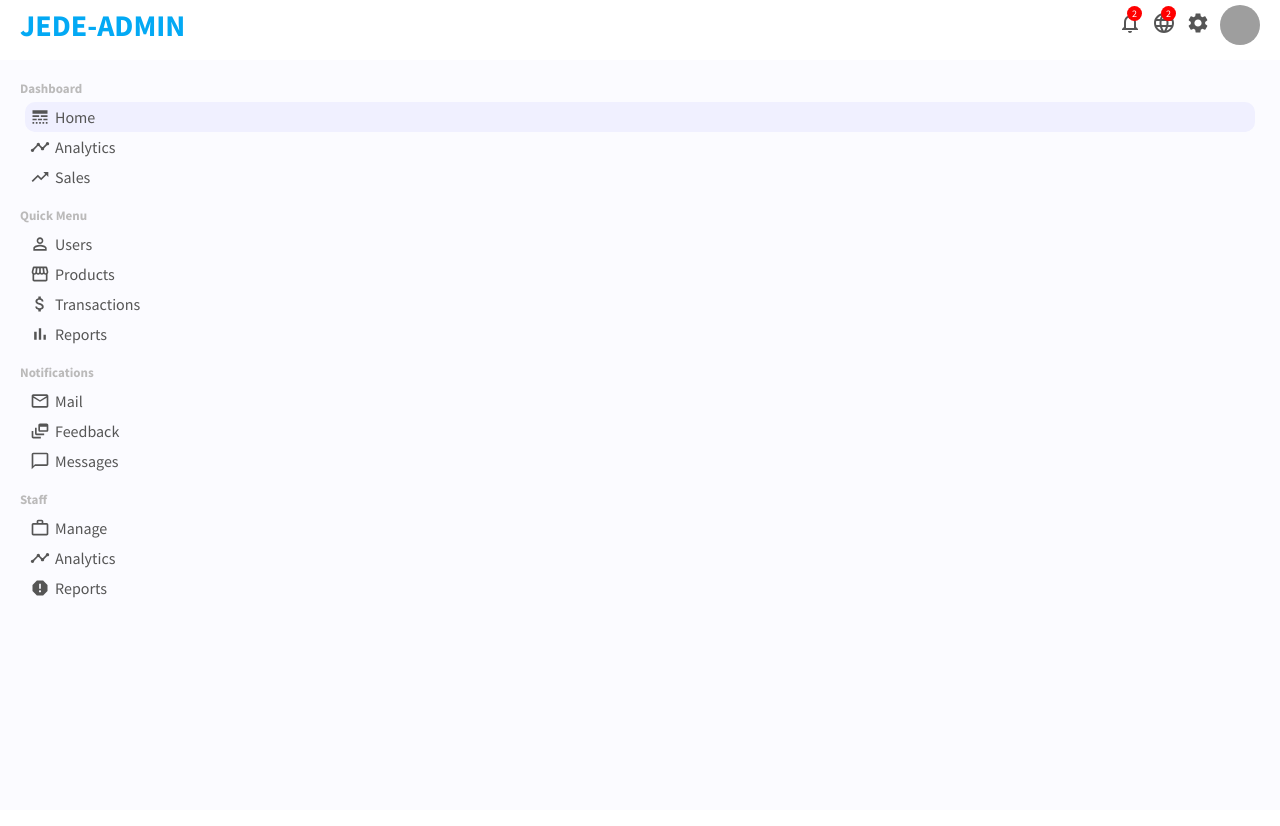
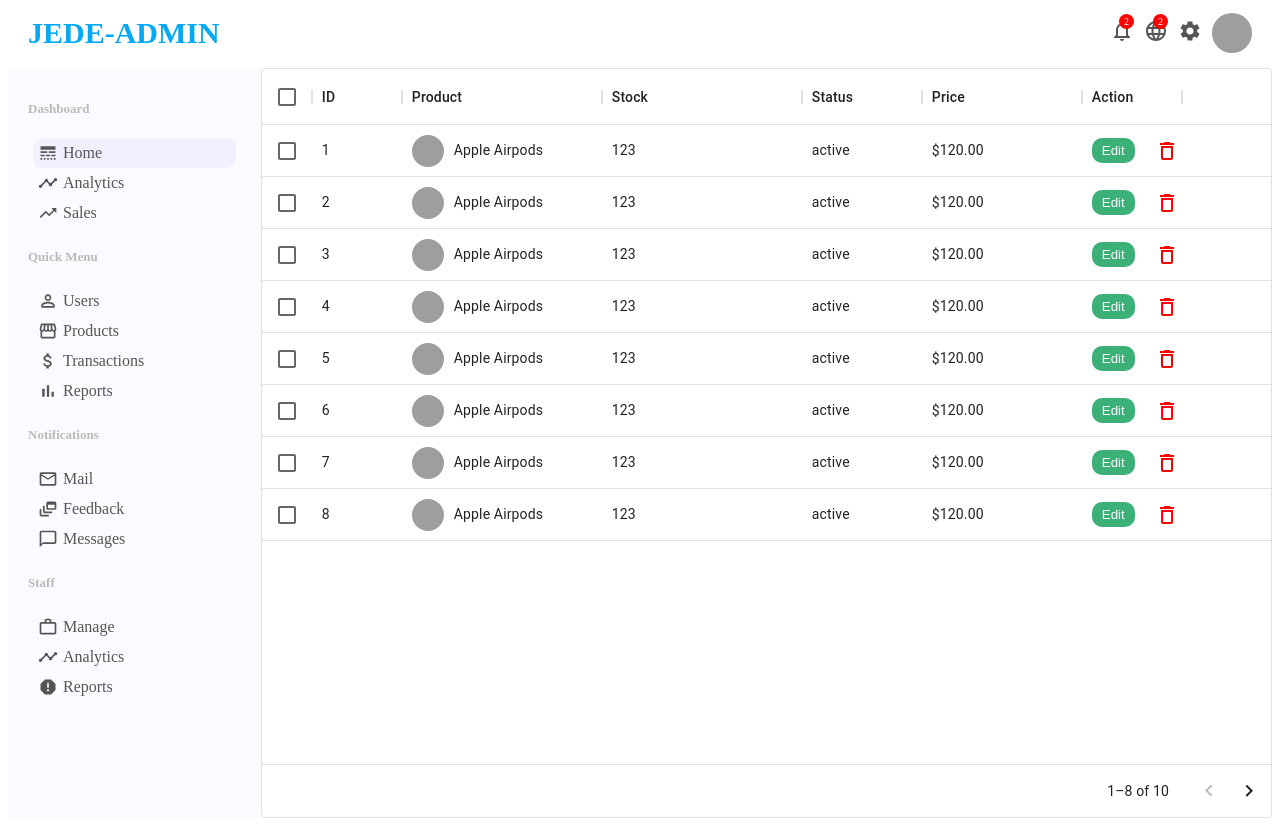
Before and after one commit to JonnathanE/admin-dashboard-react, a React (Create React App) app: page /products in a window 1280 px wide. Built offline with nearby package versions, Linux system fonts and the light colour scheme; grey boxes are pictures that could not be loaded; the HTML template or start-up script is replaced by a standard one.

Commit message:
create product list

```diff
--- a/src/App.js
+++ b/src/App.js
@@ -4,6 +4,7 @@ import Sidebar from './components/Sidebar/Sidebar.jsx';
 import Topbar from './components/Topbar/Topbar.jsx';
 import Home from './pages/Home/Home.jsx';
 import NewUser from "./pages/NewUser/NewUser";
+import ProductList from "./pages/ProductList/ProductList";
 import User from "./pages/User/User";
 import UserList from './pages/UserList/UserList.jsx';
 
@@ -18,6 +19,7 @@ function App() {
           <Route path='/users' element={<UserList />} />
           <Route path='/user/:userId' element={<User />} />
           <Route path='/newUser' element={<NewUser />} />
+          <Route path='/products' element={<ProductList />} />
         </Routes>
       </div>
     </BrowserRouter>
--- a/src/components/Sidebar/Sidebar.jsx
+++ b/src/components/Sidebar/Sidebar.jsx
@@ -48,10 +48,12 @@ const Sidebar = () => {
                                 Users
                             </li>
                         </Link>
-                        <li className="sidebarListItem">
-                            <Storefront className='sidebarIcon' />
-                            Products
-                        </li>
+                        <Link to='/products' className='link'>
+                            <li className="sidebarListItem">
+                                <Storefront className='sidebarIcon' />
+                                Products
+                            </li>
+                        </Link>
                         <li className="sidebarListItem">
                             <AttachMoney className='sidebarIcon' />
                             Transactions
--- a/src/data.js
+++ b/src/data.js
@@ -56,3 +56,86 @@ export const userRows = [
     { id: 4, username: 'Jonnathan Es', avatar: 'https://images.pexels.com/photos/220453/pexels-photo-220453.jpeg?cs=srgb&dl=pexels-pixabay-220453.jpg&fm=jpg', email: 'test@gmail.com', status: 'active', transaction: '$120.0' },
     { id: 5, username: 'Jonnathan Es', avatar: 'https://images.pexels.com/photos/220453/pexels-photo-220453.jpeg?cs=srgb&dl=pexels-pixabay-220453.jpg&fm=jpg', email: 'test@gmail.com', status: 'active', transaction: '$120.0' }
 ];
+
+export const productRows = [
+    {
+        id: 1,
+        name: "Apple Airpods",
+        img: 'https://images.pexels.com/photos/788946/pexels-photo-788946.jpeg?cs=srgb&dl=pexels-jess-bailey-designs-788946.jpg&fm=jpg',
+        stock: 123,
+        status: 'active',
+        price: '$120.00'
+    },
+    {
+        id: 2,
+        name: "Apple Airpods",
+        img: 'https://images.pexels.com/photos/788946/pexels-photo-788946.jpeg?cs=srgb&dl=pexels-jess-bailey-designs-788946.jpg&fm=jpg',
+        stock: 123,
+        status: 'active',
+        price: '$120.00'
+    },
+    {
+        id: 3,
+        name: "Apple Airpods",
+        img: 'https://images.pexels.com/photos/788946/pexels-photo-788946.jpeg?cs=srgb&dl=pexels-jess-bailey-designs-788946.jpg&fm=jpg',
+        stock: 123,
+        status: 'active',
+        price: '$120.00'
+    },
+    {
+        id: 4,
+        name: "Apple Airpods",
+        img: 'https://images.pexels.com/photos/788946/pexels-photo-788946.jpeg?cs=srgb&dl=pexels-jess-bailey-designs-788946.jpg&fm=jpg',
+        stock: 123,
+        status: 'active',
+        price: '$120.00'
+    },
+    {
+        id: 5,
+        name: "Apple Airpods",
+        img: 'https://images.pexels.com/photos/788946/pexels-photo-788946.jpeg?cs=srgb&dl=pexels-jess-bailey-designs-788946.jpg&fm=jpg',
+        stock: 123,
+        status: 'active',
+        price: '$120.00'
+    },
+    {
+        id: 6,
+        name: "Apple Airpods",
+        img: 'https://images.pexels.com/photos/788946/pexels-photo-788946.jpeg?cs=srgb&dl=pexels-jess-bailey-designs-788946.jpg&fm=jpg',
+        stock: 123,
+        status: 'active',
+        price: '$120.00'
+    },
+    {
+        id: 7,
+        name: "Apple Airpods",
+        img: 'https://images.pexels.com/photos/788946/pexels-photo-788946.jpeg?cs=srgb&dl=pexels-jess-bailey-designs-788946.jpg&fm=jpg',
+        stock: 123,
+        status: 'active',
+        price: '$120.00'
+    },
+    {
+        id: 8,
+        name: "Apple Airpods",
+        img: 'https://images.pexels.com/photos/788946/pexels-photo-788946.jpeg?cs=srgb&dl=pexels-jess-bailey-designs-788946.jpg&fm=jpg',
+        stock: 123,
+        status: 'active',
+        price: '$120.00'
+    },
+    {
+        id: 9,
+        name: "Apple Airpods",
+        img: 'https://images.pexels.com/photos/788946/pexels-photo-788946.jpeg?cs=srgb&dl=pexels-jess-bailey-designs-788946.jpg&fm=jpg',
+        stock: 123,
+        status: 'active',
+        price: '$120.00'
+    },
+    {
+        id: 10,
+        name: "Apple Airpods",
+        img: 'https://images.pexels.com/photos/788946/pexels-photo-788946.jpeg?cs=srgb&dl=pexels-jess-bailey-designs-788946.jpg&fm=jpg',
+        stock: 123,
+        status: 'active',
+        price: '$120.00'
+    }
+]
--- a/public/index.html
+++ b/src/pages/ProductList/ProductList.jsx
@@ -1,54 +1,82 @@
-<!DOCTYPE html>
-<html lang="en">
+import { useState } from 'react';
+import './productList.css';
+import { DataGrid } from '@mui/x-data-grid';
+import { DeleteOutline } from '@material-ui/icons';
+import { Link } from 'react-router-dom';
 
-<head>
-  <meta charset="utf-8" />
-  <link rel="icon" href="%PUBLIC_URL%/favicon.ico" />
-  <meta name="viewport" content="width=device-width, initial-scale=1" />
-  <meta name="theme-color" content="#000000" />
-  <meta name="description" content="Web site created using create-react-app" />
-  <link rel="apple-touch-icon" href="%PUBLIC_URL%/logo192.png" />
-  <!--
-      manifest.json provides metadata used when your web app is installed on a
-      user's mobile device or desktop. See https://developers.google.com/web/fundamentals/web-app-manifest/
-    -->
-  <link rel="manifest" href="%PUBLIC_URL%/manifest.json" />
-  <!--
-      Notice the use of %PUBLIC_URL% in the tags above.
-      It will be replaced with the URL of the `public` folder during the build.
-      Only files inside the `public` folder can be referenced from the HTML.
+import { productRows } from '../../data';
 
-      Unlike "/favicon.ico" or "favicon.ico", "%PUBLIC_URL%/favicon.ico" will
-      work correctly both with client-side routing and a non-root public URL.
-      Learn how to configure a non-root public URL by running `npm run build`.
-    -->
-  <link rel="preconnect" href="https://fonts.googleapis.com">
-  <link rel="preconnect" href="https://fonts.gstatic.com" crossorigin>
-  <link
-    href="https://fonts.googleapis.com/css2?family=Source+Sans+Pro:ital,wght@0,200;0,300;0,400;0,600;0,700;0,900;1,200;1,300;1,400;1,600;1,700;1,900"
-    rel="stylesheet">
-  <style>
-    * {
-      font-family: 'Source Sans Pro', sans-serif;
-      margin: 0;
+const ProductList = () => {
+
+    const [data, setData] = useState(productRows);
+
+    const handelDelete = id => {
+        setData(data.filter((item) => item.id !== id));
     }
-  </style>
-  <title>React Admin App</title>
-</head>
 
-<body>
-  <noscript>You need to enable JavaScript to run this app.</noscript>
-  <div id="root"></div>
-  <!--
-      This HTML file is a template.
-      If you open it directly in the browser, you will see an empty page.
+    const columns = [
+        {
+            field: 'id',
+            headerName: 'ID',
+            width: 90
+        },
+        {
+            field: 'product',
+            headerName: 'Product',
+            width: 200,
+            renderCell: (params) => {
+                return (
+                    <div className='productListItem'>
+                        <img src={params.row.img} alt="" className="productListImg" />
+                        {params.row.name}
+                    </div>
+                )
+            }
+        },
+        {
+            field: 'stock',
+            headerName: 'Stock',
+            width: 200
+        },
+        {
+            field: 'status',
+            headerName: 'Status',
+            width: 120,
+        },
+        {
+            field: 'price',
+            headerName: 'Price',
+            description: 'This column has a value getter and is not sortable.',
+            sortable: false,
+            width: 160,
+        },
+        {
+            field: 'action',
+            headerName: 'Action',
+            with: 150,
+            renderCell: (params) => {
+                return (
+                    <>
+                        <Link to={`/product/${params.row.id}`}><button className='productListEdit'>Edit</button></Link>
+                        <DeleteOutline className='productListDelete' onClick={() => handelDelete(params.row.id)} />
+                    </>
+                )
+            }
+        }
+    ];
 
-      You can add webfonts, meta tags, or analytics to this file.
-      The build step will place the bundled scripts into the <body> tag.
+    return (
+        <div className="productList">
+            <DataGrid
+                rows={data}
+                columns={columns}
+                disableSelectionOnClick
+                pageSize={8}
+                rowsPerPageOptions={[5]}
+                checkboxSelection
+            />
+        </div>
+    );
+};
 
-      To begin the development, run `npm start` or `yarn start`.
-      To create a production bundle, use `npm run build` or `yarn build`.
-    -->
-</body>
-
-</html>
+export default ProductList;
--- /dev/null
+++ b/src/pages/ProductList/productList.css
@@ -0,0 +1,31 @@
+.productList {
+    flex: 4;
+}
+
+.productListItem {
+    display    : flex;
+    align-items: center;
+}
+
+.productListImg {
+    width        : 32px;
+    height       : 32px;
+    border-radius: 50%;
+    object-fit   : cover;
+    margin-right : 10px;
+}
+
+.productListEdit {
+    border          : none;
+    border-radius   : 10px;
+    padding         : 5px 10px;
+    background-color: #3bb077;
+    color           : white;
+    cursor          : pointer;
+    margin-right    : 20px;
+}
+
+.productListDelete {
+    color : red;
+    cursor: pointer;
+}
```
